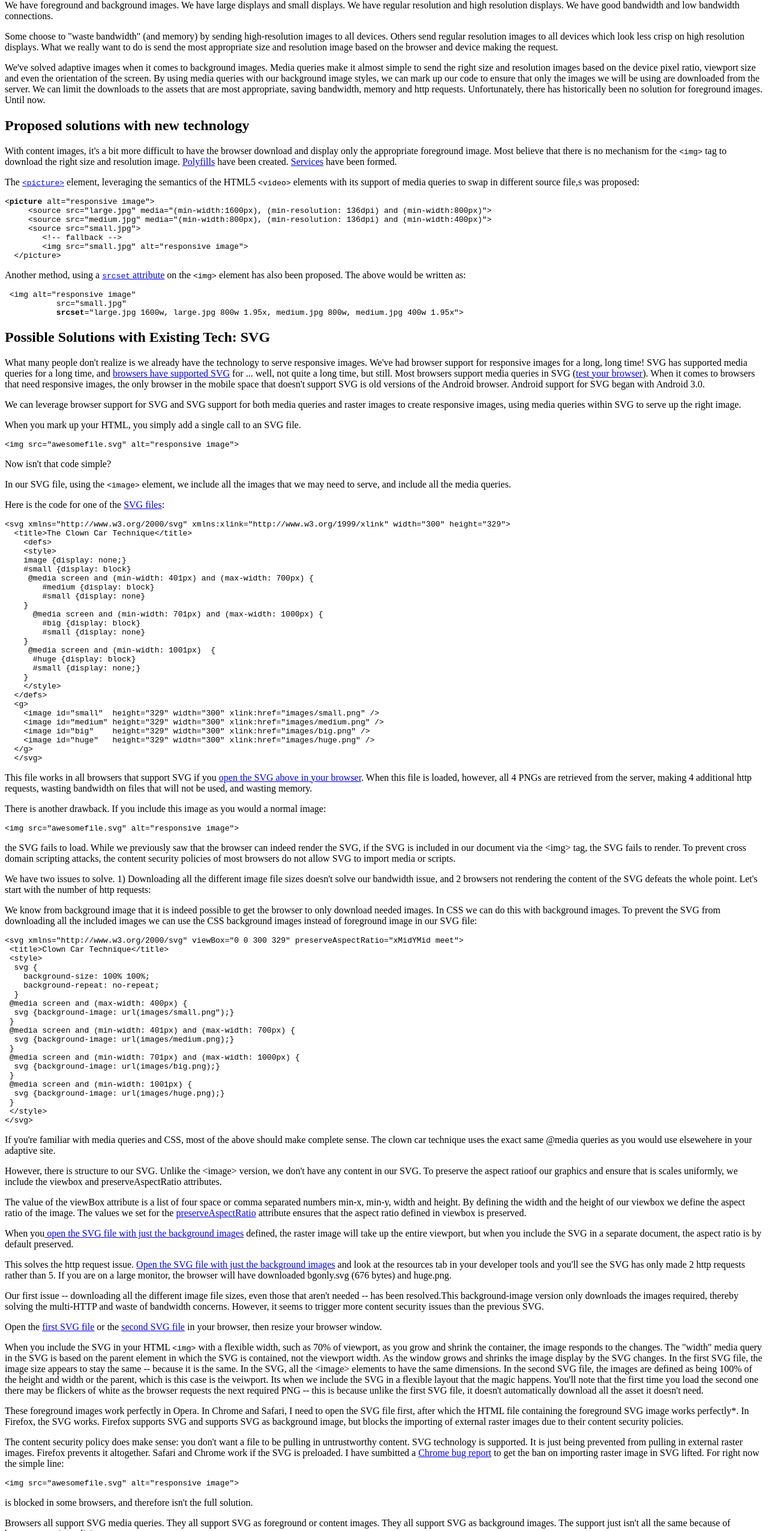
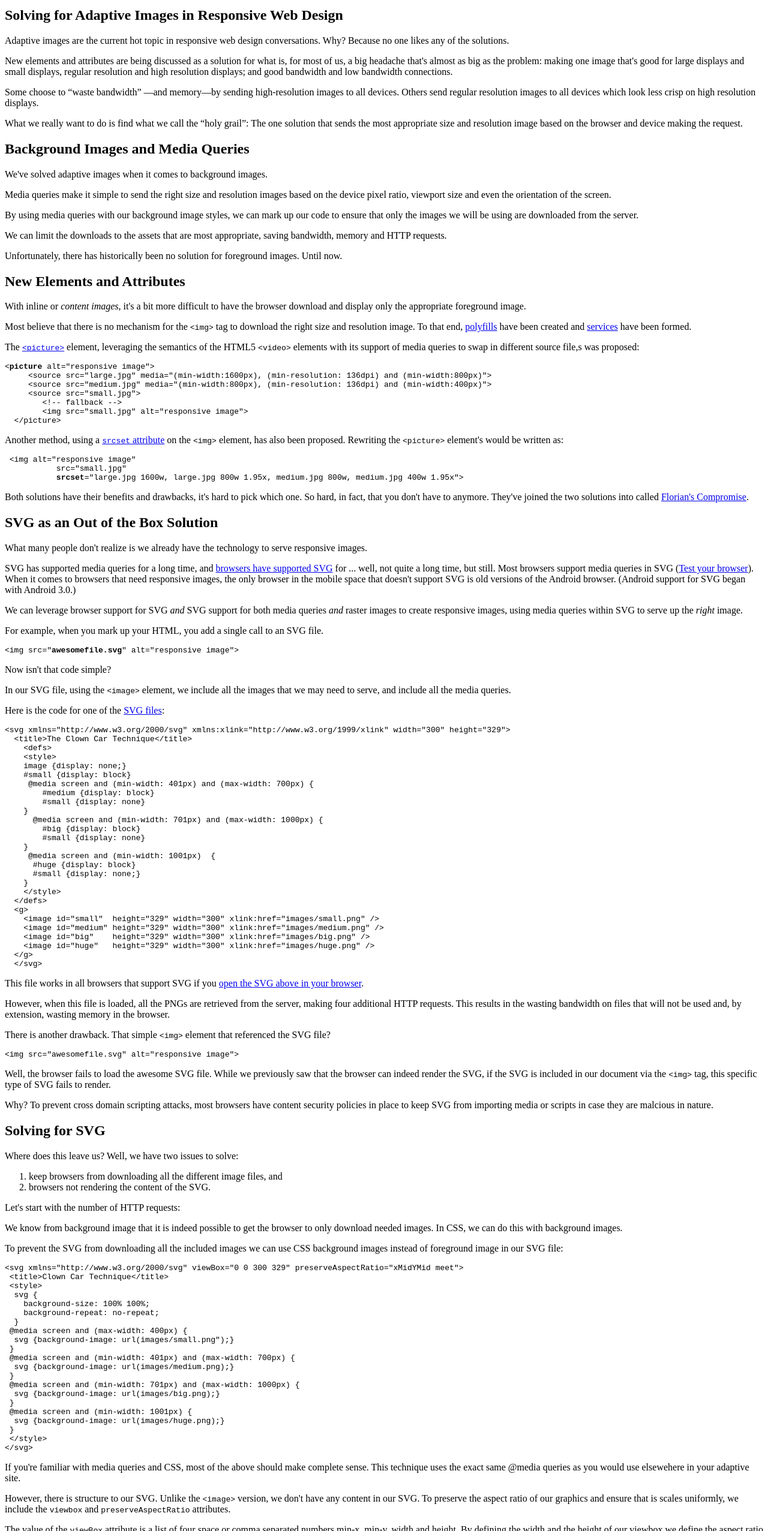
Before and after one commit to estelle/clowncar, a plain HTML site: page article.html in a window 1280 px wide. Shown: the part 68-2621 px from the top of the page at 60% size. Drawn offline with Linux system fonts and the light colour scheme.

Commit message:
edits to article

```diff
--- a/article.html
+++ b/article.html
@@ -6,20 +6,26 @@
 </head>
 
 <body>
-<p>Adaptive images are the current hot topic in the Adaptive Design and Responsive Web Design conversations. Why? Because no one likes any of the solutions. New elements and attributes are being discussed as a solution for what is, for most of us, a big headache.
+<h1>Clown Car Technique</h1>
+<h2>Solving for Adaptive Images in Responsive Web Design</h2>
+<p>Adaptive images are the current hot topic in  responsive web design conversations. Why? Because no one likes any of the solutions. </p>
+<p>New elements and attributes are being discussed as a solution for what is, for most of us, a big headache that's almost as big as the problem: making one image that's good for large displays and small displays, regular resolution and high resolution displays; and good bandwidth and low bandwidth connections.
 </p>
 <p>
-We have foreground and background images. We have large displays and small displays. We have regular resolution and high resolution displays. We have good bandwidth and low bandwidth connections.
-</p>
-<p>
-Some choose to "waste bandwidth" (and memory) by sending high-resolution images to all devices. Others send regular resolution images to all devices which look less crisp on high resolution displays. What we really want to do is send the most appropriate size and resolution image based on the browser and device making the request.</p>
-<p> We've solved adaptive images when it comes to background images. Media queries make it almost simple to send the right size and resolution images based on the device pixel ratio, viewport size and even the orientation of the screen. By using media queries with our background image styles, we can mark up our code to ensure that only the images we will be using are downloaded from the server. We can limit the downloads to the assets that are most appropriate, saving bandwidth, memory and http requests. Unfortunately, there has historically been no solution for foreground images. Until now.
-</p>
+Some choose to &#8220;waste bandwidth&#8221; &#8212;and memory&#8212;by sending high-resolution images to all devices. Others send regular resolution images to all devices which look less crisp on high resolution displays. </p>
+<p>What we really want to do is find what we call the &#8220;holy grail&#8221;: The one solution that sends the most appropriate size and resolution image based on the browser and device making the request.</p>
+<h2>Background Images and Media Queries</h2>
+<p> We've solved adaptive images when it comes to background images. </p>
+<p>Media queries make it simple to send the right size and resolution images based on the device pixel ratio, viewport size and even the orientation of the screen. </p>
+<p>By using media queries with our background image styles, we can mark up our code to ensure that only the images we will be using are downloaded from the server. </p>
+<p>We can limit the downloads to the assets that are most appropriate, saving bandwidth, memory and HTTP requests. </p>
+<p>Unfortunately, there has historically been no solution for foreground images. Until now. </p>
 
-<h2>Proposed solutions with new technology</h2>
+<h2>New Elements and Attributes</h2>
 
 <p>
-With content images, it's a bit more difficult to have the browser download and display only the appropriate foreground image. Most believe that there is no mechanism for the <code>&lt;img&gt;</code> tag to download the right size and resolution image. <a href="https://github.com/scottjehl/picturefill">Polyfills</a> have been created. <a href="http://sencha.com/products.io">Services</a> have been formed.
+With inline or <em>content images</em>, it's a bit more difficult to have the browser download and display only the appropriate foreground image. </p>
+<p>Most believe that there is no mechanism for the <code>&lt;img&gt;</code> tag to download the right size and resolution image. To that end, <a href="https://github.com/scottjehl/picturefill">polyfills</a> have been created and <a href="http://sencha.com/products.io">services</a> have been formed.
 </p>
 <p>
 The <code><a href="http://www.w3.org/TR/html-picture-element/#the-picture-element">&lt;picture&gt;</a></code> element, leveraging the semantics of the HTML5 <code>&lt;video&gt;</code> elements with its support of media queries to swap in different source file,s was proposed:</p>
@@ -32,19 +38,20 @@ The <code><a href="http://www.w3.org/TR/html-picture-element/#the-picture-elemen
         &lt;img src=&quot;small.jpg&quot; alt="responsive image"&gt;
   &lt;/picture&gt;</pre>
 
-<p>Another method, using a <a href="http://www.w3.org/html/wg/drafts/srcset/w3c-srcset/"><code> srcset</code> attribute</a> on the <code>&lt;img&gt;</code> element has also been proposed. The above would be written as:
-</p>
+<p>Another method, using a <a href="http://www.w3.org/html/wg/drafts/srcset/w3c-srcset/"><code> srcset</code> attribute</a> on the <code>&lt;img&gt;</code> element, has also been proposed. Rewriting the <code>&lt;picture&gt;</code> element's would be written as: </p>
 <pre> &lt;img alt="responsive image"
            src="small.jpg"
            <strong>srcset</strong>="large.jpg 1600w, large.jpg 800w 1.95x, medium.jpg 800w, medium.jpg 400w 1.95x"&gt;</pre>
 
-<h2>Possible Solutions with Existing Tech: SVG</h2>
+<p>Both solutions have their benefits and drawbacks, it's hard to pick which one. So hard, in fact, that you don't have to anymore. They've joined the two solutions into called <a href="http://www.w3.org/community/respimg/2012/06/18/florians-compromise/">Florian's Compromise</a>. </p>
+<h2>SVG as an Out of the Box Solution</h2>
 
 <p>
-What many people don't realize is we already have the technology to serve responsive images. We've had browser support for responsive images for a long, long time! SVG has supported media queries for a long time, and <a href="http://caniuse.com/#search=svg">browsers have supported SVG</a> for ... well, not quite a long time, but still. Most browsers support media queries in  SVG (<a href="http://jeremie.patonnier.net/experiences/svg/media-queries/test.html">test your browser</a>). When it comes to browsers that need responsive images, the only browser in the mobile space that doesn't support SVG is  old versions of the Android browser. Android support for SVG began with Android 3.0.</p>
-<p>We can leverage browser support for SVG and SVG support for both media queries and raster images to create responsive images, using media queries within SVG to serve up the right image. </p>
-<p>When you mark up your HTML, you simply add a single call to an SVG file.</p>
-<pre>&lt;img src=&quot;awesomefile.svg&quot; alt=&quot;responsive image&quot;&gt;</pre>
+What many people don't realize is we already have the technology to serve responsive images.</p>
+<p>SVG has supported media queries for a long time, and <a href="http://caniuse.com/#search=svg">browsers have supported SVG</a> for ... well, not quite a long time, but still. Most browsers support media queries in  SVG (<a href="http://jeremie.patonnier.net/experiences/svg/media-queries/test.html">Test your browser</a>). When it comes to browsers that need responsive images, the only browser in the mobile space that doesn't support SVG is  old versions of the Android browser. (Android support for SVG began with Android 3.0.)</p>
+<p>We can leverage browser support for SVG <em>and</em> SVG support for both media queries <em>and</em> raster images to create responsive images, using media queries within SVG to serve up the <em>right</em> image. </p>
+<p>For example, when you mark up your HTML, you add a single call to an SVG file.</p>
+<pre>&lt;img src=&quot;<strong>awesomefile.svg</strong>&quot; alt=&quot;responsive image&quot;&gt;</pre>
 <p>Now isn't that code simple?</p>
 <p>In our SVG file, using the <code>&lt;image&gt;</code> element, we include  all the images that we may need to serve, and include all the media queries.</p>
 <p>Here is the code for one of the <a href="http://estelle.github.io/clowncar/local.svg">SVG files</a>: </p>
@@ -75,12 +82,21 @@ What many people don't realize is we already have the technology to serve respon
     &lt;image id=&quot;huge&quot;   height=&quot;329&quot; width=&quot;300&quot; xlink:href=&quot;images/huge.png&quot; /&gt;
   &lt;/g&gt;
   &lt;/svg&gt;</pre>
-<p>This file  works  in all browsers that support SVG if you  <a href="http://estelle.github.io/clowncar/local.svg">open the SVG above in your browser</a>. When this file is loaded, however, all 4 PNGs are retrieved from the server, making 4 additional  http requests, wasting bandwidth on files that will not be used, and wasting memory. </p>
-<p>There is another drawback. If you include this image as you would a normal image:</p>
+<p>This file  works  in all browsers that support SVG if you  <a href="http://estelle.github.io/clowncar/local.svg">open the SVG above in your browser</a>. </p>
+<p>However, when this file is loaded, all the PNGs are retrieved from the server, making four additional  HTTP requests. This results in the wasting bandwidth on files that will not be used and, by extension, wasting memory in the  browser. </p>
+<p>There is another drawback. That simple <code>&lt;img&gt;</code> element that referenced the SVG file?</p>
 <pre>&lt;img src=&quot;awesomefile.svg&quot; alt=&quot;responsive image&quot;&gt;</pre>
-<p>the SVG fails to load. While we previously saw that the browser can indeed render the SVG, if the SVG is included in our document via the &lt;img&gt; tag, the SVG fails to render. To prevent cross domain scripting attacks, the content security policies of most browsers do not allow SVG to import media or scripts. </p>
-<p>We have two issues to solve. 1) Downloading all the different image file sizes doesn't solve our bandwidth issue, and 2 browsers not rendering the content of the SVG defeats the whole point. Let's start with the number of http requests:</p>
-<p>We know from background image that it is indeed possible to get the browser to only download needed images. In CSS we can do this with background images. To prevent the SVG from downloading all the included images we can use the CSS background images instead of foreground image in our SVG file:</p>
+<p>Well, the browser fails to load the awesome SVG file. While we previously saw that the browser can indeed render the SVG, if the SVG is included in our document via the <code>&lt;img&gt;</code> tag, this specific type of SVG fails to render. </p>
+<p>Why? To prevent cross domain scripting attacks, most browsers have content security policies in place to keep  SVG from importing media or scripts in case they are malcious in nature. </p>
+<h2>Solving for SVG</h2>
+<p>Where does this leave us? Well, we have two issues to solve: </p>
+<ol>
+  <li>keep browsers from downloading all the different image files, and </li>
+  <li>browsers not rendering the content of the SVG. </li>
+</ol>
+<p>Let's start with the number of HTTP requests:</p>
+<p>We know from background image that it is indeed possible to get the browser to only download needed images. In CSS, we can do this with background images. </p>
+<p>To prevent the SVG from downloading all the included images we can use  CSS background images instead of foreground image in our SVG file:</p>
 <pre>
 &lt;svg xmlns=&quot;http://www.w3.org/2000/svg&quot; viewBox=&quot;0 0 300 329&quot; preserveAspectRatio=&quot;xMidYMid meet&quot;&gt;
  &lt;title&gt;Clown Car Technique&lt;/title&gt;
@@ -103,36 +119,35 @@ What many people don't realize is we already have the technology to serve respon
  }
  &lt;/style&gt;
 &lt;/svg&gt;</pre>
-<p>If you're familiar with media queries and CSS, most of the above should make complete sense. The clown car technique uses the exact same @media queries as you would use elsewehere in your adaptive site. </p>
-<p>However, there is structure to our SVG. Unlike the &lt;image&gt; version, we don't have any content in our SVG. To preserve the aspect ratioof our graphics and ensure that is scales uniformly, we include the viewbox  and preserveAspectRatio attributes.</p>
-<p>The value of the viewBox attribute is a list of four space or comma separated numbers min-x, min-y, width and height. By defining the width and the height of our viewbox we define the aspect ratio of the image. The values we set for the <a href="https://developer.mozilla.org/en-US/docs/SVG/Attribute/preserveAspectRatio">preserveAspectRatio</a> attribute ensures that the aspect ratio defined in viewbox is preserved.</p>
-<p>When you<a href="http://estelle.github.io/clowncar/bgonly.svg"> open the SVG file with just the background images</a> defined, the raster image will take up the entire viewport, but when you include the SVG in a separate document, the aspect ratio is by default preserved. </p>
-<p>This solves the http request issue. <a href="http://estelle.github.io/clowncar/bgonly.svg"> Open the SVG file with just the background images</a> and look at the resources tab in your developer tools and you'll see the SVG has only made 2 http requests rather than 5. If you are on a large monitor, the browser will have downloaded bgonly.svg (676 bytes) and huge.png.</p>
-<p>Our first issue -- downloading all the different image file sizes, even those that aren't needed -- has been resolved.This background-image version only downloads the images required, thereby solving the multi-HTTP and waste of bandwidth concerns. However, it seems to trigger more content security issues than the previous SVG.</p>
+<p>If you're familiar with media queries and CSS, most of the above should make complete sense. This technique uses the exact same @media queries as you would use elsewehere in your adaptive site. </p>
+<p>However, there is structure to our SVG. Unlike the <code>&lt;image&gt;</code> version, we don't have any content in our SVG. To preserve the aspect ratio of our graphics and ensure that is scales uniformly, we include the <code>viewbox</code> and <code>preserveAspectRatio</code> attributes.</p>
+<p>The value of the <code>viewBox</code> attribute is a list of four space or comma separated numbers min-x, min-y, width and height. By defining the width and the height of our viewbox we define the aspect ratio of the image. The values we set for the <a href="https://developer.mozilla.org/en-US/docs/SVG/Attribute/preserveAspectRatio">preserveAspectRatio</a> attribute ensures that the aspect ratio defined in viewbox is preserved.</p>
+<p>When you<a href="http://estelle.github.io/clowncar/bgonly.svg"> open the SVG file with just the background images</a> defined, the raster image takes up the entire viewport, but when you include the SVG in a separate document, the aspect ratio is, by default, preserved. </p>
+<p>This solves the HTTP request issue: <a href="http://estelle.github.io/clowncar/bgonly.svg"> Open the SVG file with the background images</a> and look at the resources tab in your developer tools and you'll see the SVG has only made 2 HTTP requests rather than five. If you are on a large monitor, the browser downloadeds only <code>bgonly.svg</code> (676 bytes) and <code>huge.png</code>.</p>
+<p>&nbsp;</p>
+<h2>SVG Security Issues</h2>
+<p>This first issue&#8212;downloading all the different image file sizes, even those that aren't needed&#8212; has been resolved. This <code>background-image</code> version only downloads the images required, thereby solving the multi-HTTP and waste of bandwidth concerns. However, it seems to trigger more content security issues than the previous SVG.</p>
 <p>Open the <a href="http://estelle.github.io/clowncar/local.svg">first SVG file</a> or the <a href="http://estelle.github.io/clowncar/bgonly.svg">second SVG file</a> in your browser, then resize your browser window.</p>
-<p> When you include the SVG in your HTML <code>&lt;img&gt;</code> with a flexible width, such as 70% of viewport, as you grow and shrink the container, the image responds to the changes. The &quot;width&quot;  media query in the SVG is based on the parent element in which the SVG is contained, not the viewport width. As the window grows and shrinks the image display by the SVG changes. In the first SVG file, the image size appears to stay the same -- because it is the same. In the SVG, all the &lt;image&gt; elements to have the same dimensions. In the second SVG file, the images are defined as being 100% of the height and width or the parent, which is this case is the veiwport. Its when we include the SVG in a flexible layout that the magic happens. You'll note that the first time you load the second one there may be flickers of white as the browser requests the next required PNG -- this is because unlike the first SVG file, it doesn't automatically download all the asset it doesn't need.</p>
+<p> When you include the SVG in your HTML <code>&lt;img&gt;</code> with a flexible width, such as 70% of viewport, as you grow and shrink the container, the image responds to the changes. The &quot;width&quot;  media query in the SVG is based on the parent element in which the SVG is contained, not the viewport width. As the window grows and shrinks the image display by the SVG changes. </p>
+<p>In the first SVG file, the image size appears to stay the same&#8212;because it is the same. In the SVG, all the <code>&lt;image&gt;</code> elements to have the same dimensions. </p>
+<p>In the second SVG file, the images are defined as being 100% of the height and width or the parent, which is this case is the veiwport. It's when we include the SVG in a flexible layout that the magic happens. You'll note that the first time you load the second one there may be flickers of white as the browser requests the next required PNG&#8212;this is because unlike the first SVG file, it doesn't automatically download all the asset it doesn't need.</p>
 <p> These foreground images work perfectly in Opera. In Chrome and Safari, I need to open the SVG file first, after which the HTML file containing the foreground SVG image works perfectly*. In Firefox, the SVG works. Firefox  supports SVG and supports SVG as background image, but blocks the importing of external raster images due to their content security policies.</p>
-<p>The content security policy does make sense: you don't want a file to be pulling in untrustworthy content. SVG technology is supported. It is just being prevented from pulling in external raster images. Firefox prevents it altogether. Safari and Chrome work if the SVG is preloaded. I have sumbitted a <a href="https://code.google.com/p/chromium/issues/detail?id=234082">Chrome bug report</a>  to get the ban on importing raster image in SVG lifted. For right now the simple line:</p>
-<pre>&lt;img src=&quot;awesomefile.svg&quot; alt=&quot;responsive image&quot;&gt;
-</pre>
-<p>is blocked in some browsers, and therefore isn't the full solution. </p>
-<p>Browsers  all support  SVG media queries. They all support SVG as foreground or content images. They all support SVG as background images. The support just isn't all the same because of browser security policies.</p>
-<p>Without making changes to the browser security policy, &lt;img&gt; alone won't work. yet. We need to leverage the &lt;object&gt; tag.</p>
+<p>The content security policy does make sense: you don't want a file to be pulling in untrustworthy content. SVG technology is supported. It is just being prevented from pulling in external raster images. Firefox prevents it altogether. Safari and Chrome work if the SVG is preloaded. I have sumbitted a <a href="https://code.google.com/p/chromium/issues/detail?id=234082">Chrome bug report</a>  to get the ban on importing raster image in SVG lifted. </p>
+<p>For right now, the simple solution of using a SVG with an adaptive image solution is blocked in some browsers, and therefore isn't the full solution.</p>
 <h2>With &lt;object&gt; tag</h2>
-<p>The <strong> &lt;object&gt;</strong> element allows an external resource to be treated as an image.&lt;object&gt; can take care of the browser security  drawbacks we see with &lt;img&gt; that disallows the importing of images or script into an &lt;img&gt; file. &lt;object&gt; allows both.</p>
+<p>The <strong> &lt;object&gt;</strong> element allows an external resource to be treated as an image. <code>&lt;object&gt;</code> can take care of the browser security  drawbacks we see with &lt;img&gt; that disallows the importing of images or script into an &lt;img&gt; file.<code> &lt;object&gt;</code> allows both.</p>
 <p>The code isn't that much more complex:</p>
 <pre>&lt;object data=&quot;awesomefile.svg&quot; type="image/svg+xml"&gt;&lt;/object&gt;</pre>
-<p>By default, the &lt;object&gt; will be as wide as the parent element. However, similar to images, you can declare a width and height with the width and height attributes or with the CSS width and height properties. Simply declare just one value to ensure that the SVG maintains it's original aspect ratio. Because of the viewbox and preserveAspectRatio declarations in our SVG file, the &lt;object&gt; will by default maintain the declared aspect ratio. You can overwrite this with HTML or CSS attributes.</p>
-<p>Note that the matched media queries in the SVG file will reflect the parent of the &lt;object&gt; tag rather than the viewport.</p>
-<pre></pre>
-<p>&lt;object&gt; is supported in all browsers, even mobile browsers. But this technique only works if the browser supports SVG too. If you want, you can include the &lt;img&gt; tag nested in the &lt;object&gt; for browsers that don't support the data type. In this way you can also include an alt attribute.</p>
-<p>&lt;object data=&quot;awesomefile.svg&quot; type="image/svg+xml"&gt;<br>
-  &lt;img src=&quot;medium.png&quot; alt=&quot;responsive image&quot;&gt;<br>
-  &lt;/object&gt;</p>
-<p>Note: This method downloads both an SVG file and the image file that the SVG calls, creating two http requests instead of one. If you are concerned about this additional http requests, you can create a SVG data URI instead of calling in an external SVG file. </p>
+<p>By default, the &lt;object&gt; is as wide as the parent element. However, similar to images, you may declare a width and height with the <code>width</code> and <code>height</code> attributes or with the CSS <code>width</code> and <code>height</code> properties. Be sure to declare at least one value to ensure that the SVG maintains it's original aspect ratio. Because of the <code>viewbox</code> and <code>preserveAspectRatio</code> declarations are in the SVG file, the <code>&lt;object&gt;</code> is, by default, maintaining the declared aspect ratio. (If need be, you can overwrite this with HTML or CSS attributes.)</p>
+<p><em>Note: that the matched media queries in the SVG file  reflect the parent of the <code>&lt;object&gt;</code> tag rather than the viewport.</em></p>
+<p><code>&lt;object&gt;</code> is supported in all browsers, even mobile browsers. But this technique only works if the browser supports SVG too. If you want, you can include the <code>&lt;img&gt;</code> tag nested in the <code>&lt;object&gt;</code> for browsers that don't support the data type. In this way you can also include an alt attribute.</p>
+<pre>&lt;object data=&quot;awesomefile.svg&quot; type="image/svg+xml"&gt;
+&lt;img src=&quot;medium.png&quot; alt=&quot;responsive image&quot;&gt;
+&lt;/object&gt;</pre>
+<p><em>Note: This method downloads both an SVG file and the image file that the SVG calls, creating two HTTP requests instead of one. If you are concerned about this additional HTTP request, create an SVG data URI instead of calling in an external SVG file. </em></p>
 <h2>Why Clown Car Technique</h2>
-<p>Another asset of the &quot;Clown Car&quot; technique is that all the logic remains in the SVG file. Similar to how we separate content from presentation from behavior: this method enables us to also separate out images -- all the logic is in the SVG image instead of polluting our CSS or HTML.</p>
-<p>With naming help from <a href="http://christopherschmitt.com/">Christopher Schmitt</a>, I called it the Clown Car technique since we are including many large images (clowns) into a tiny single SVG image file (car).</p>
-<p>The main question is: should we attempt this with &lt;object&gt;, or should we get browser vendors to change their content security policy?</p>
+<p>Another asset of this Clown Car Technique is that all the logic remains <em>in</em> the SVG file. Similar to how we separate content from presentation from behavior: this method enables us to also separate out images&#8212;all the logic is in the SVG image instead of polluting our CSS or HTML.</p>
+<p>With naming help from <a href="http://christopherschmitt.com/">Christopher Schmitt</a>, we call this the Clown Car technique since web builders are going to be including many large images and media queries (the clowns) into a tiny single SVG image file (the car).</p>
+<p>Enjoy! If you have any questions, find me on Twitter <a href="http://twitter.com/estellevw">@estellevw</a>.</p>
 </body>
 </html>
```
